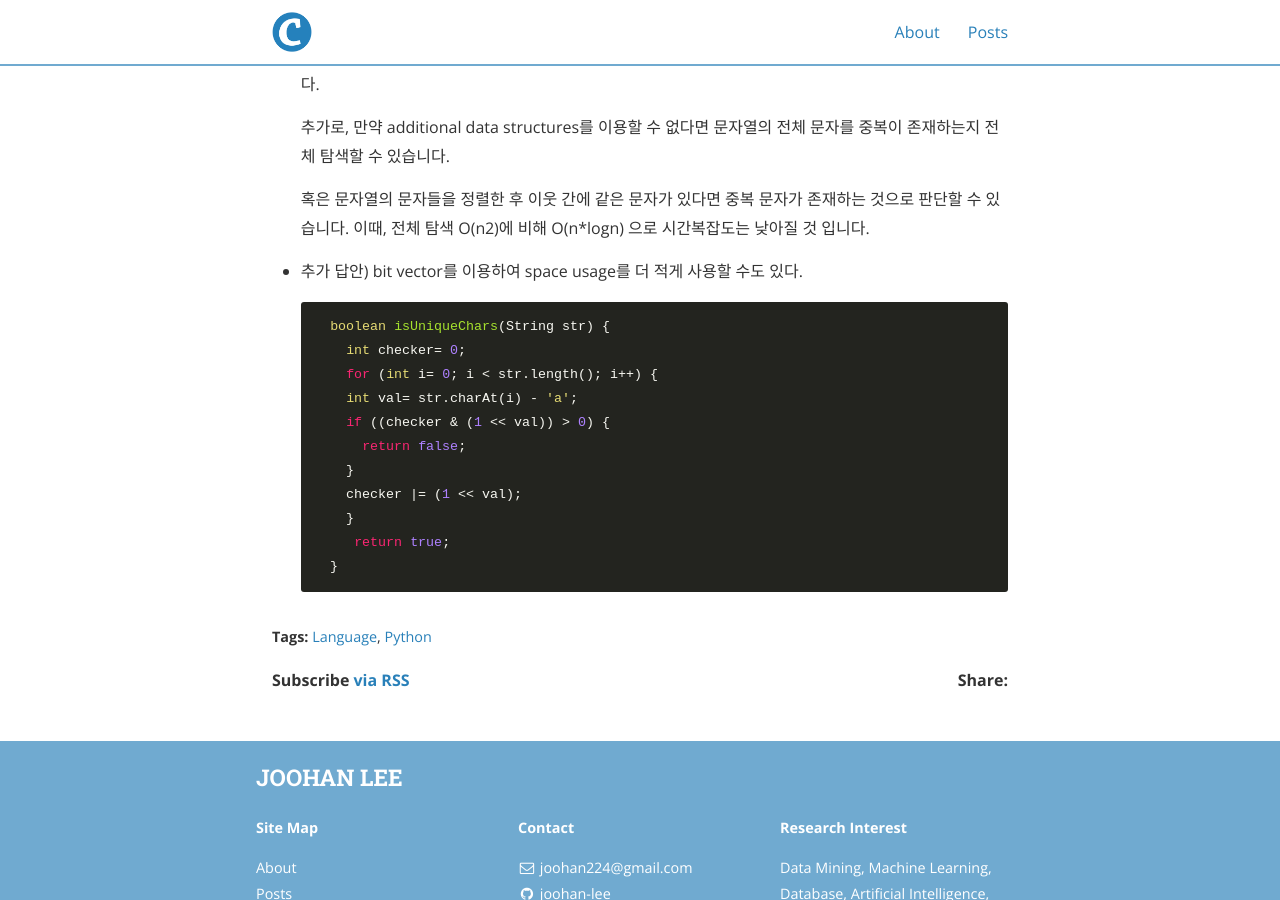
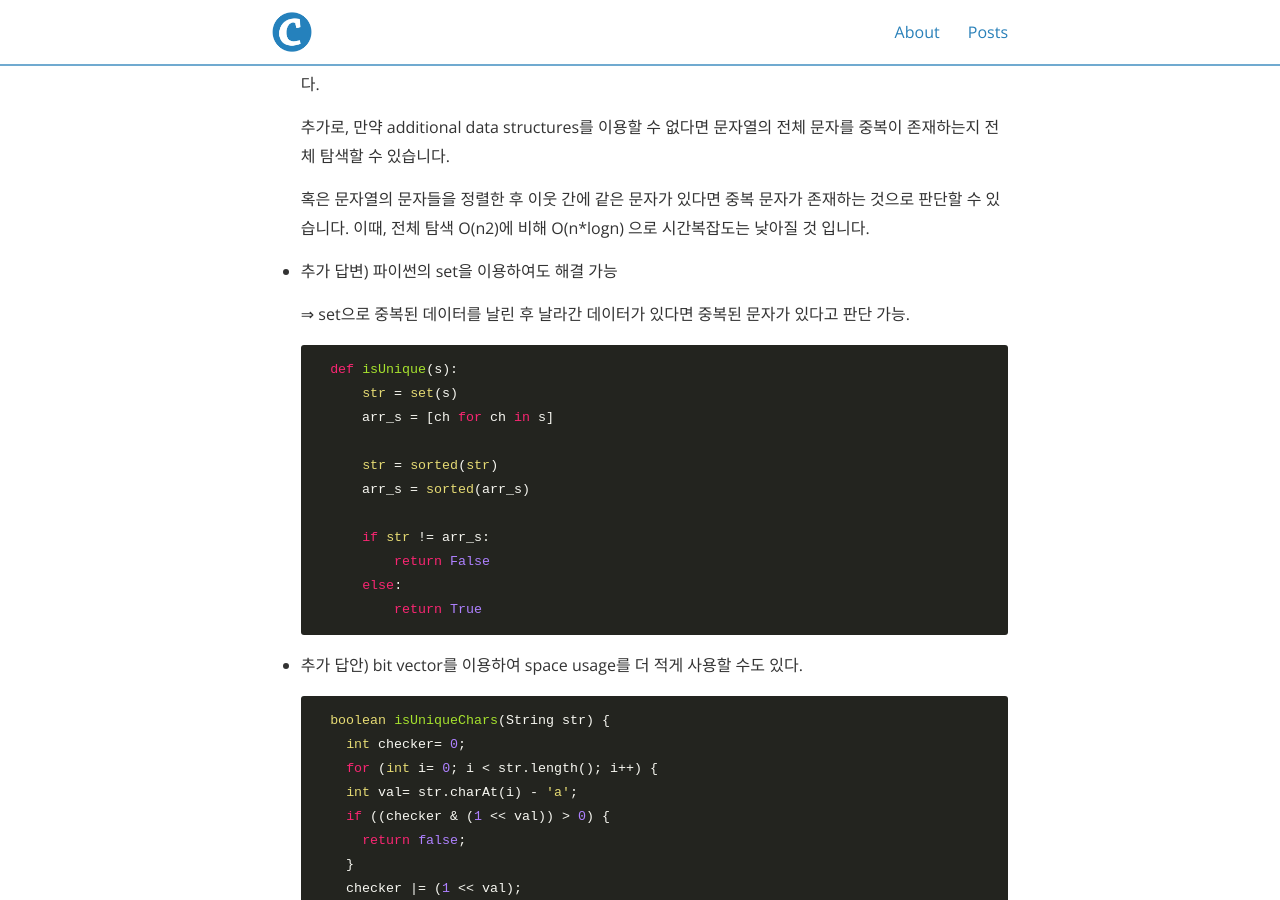
Before and after one commit to joohan-lee/joohan-lee.github.io, a Jekyll site: the page built from _posts/2021-08-23-1_1_isunique.md, in a window 1280 px wide and 900 px high, scrolled down 1791 px. Built offline with Jekyll 4.4.1, drawn with Linux system fonts in a browser that asks for light colours; nearby versions of some CDN libraries.

Commit message:
Update 2021-08-23-1_1_isunique.md

````diff
--- a/_posts/2021-08-23-1_1_isunique.md
+++ b/_posts/2021-08-23-1_1_isunique.md
@@ -6,7 +6,6 @@ author: Joohan Lee
 categories: Algorithm
 tags: Language Python
 ---
-
 # 1.1 Is Unique
 
 Created: August 22, 2021 1:13 AM
@@ -62,6 +61,24 @@ Tags: array, ascii, bit vector, string
 
     혹은 문자열의 문자들을 정렬한 후 이웃 간에 같은 문자가 있다면 중복 문자가 존재하는 것으로 판단할 수 있습니다. 이때, 전체 탐색 O(n2)에 비해 O(n*logn) 으로 시간복잡도는 낮아질 것 입니다.
 
+- 추가 답변) 파이썬의 set을 이용하여도 해결 가능
+
+    ⇒ set으로 중복된 데이터를 날린 후 날라간 데이터가 있다면 중복된 문자가 있다고 판단 가능.
+
+    ```python
+    def isUnique(s):
+        str = set(s)
+        arr_s = [ch for ch in s]
+
+        str = sorted(str)
+        arr_s = sorted(arr_s)
+
+        if str != arr_s:
+            return False
+        else:
+            return True
+    ```
+
 - 추가 답안) bit vector를 이용하여 space usage를 더 적게 사용할 수도 있다.
 
     ```java
````
